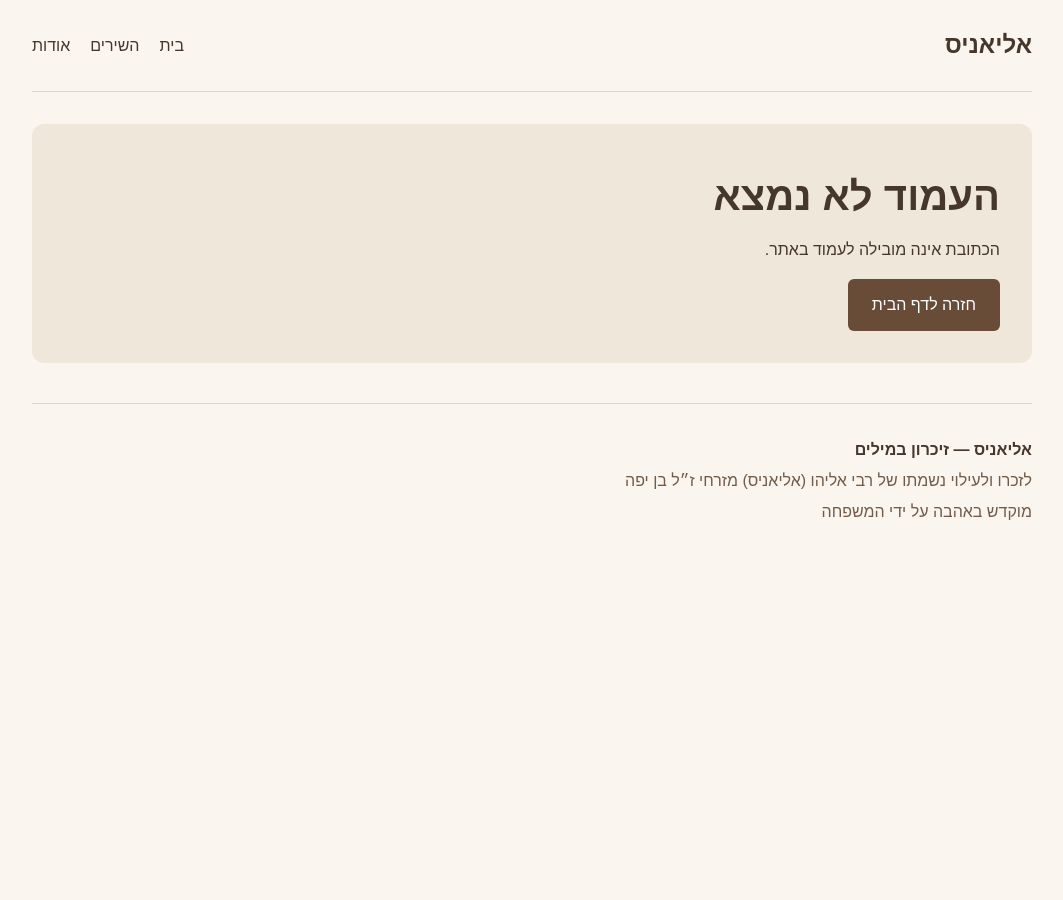
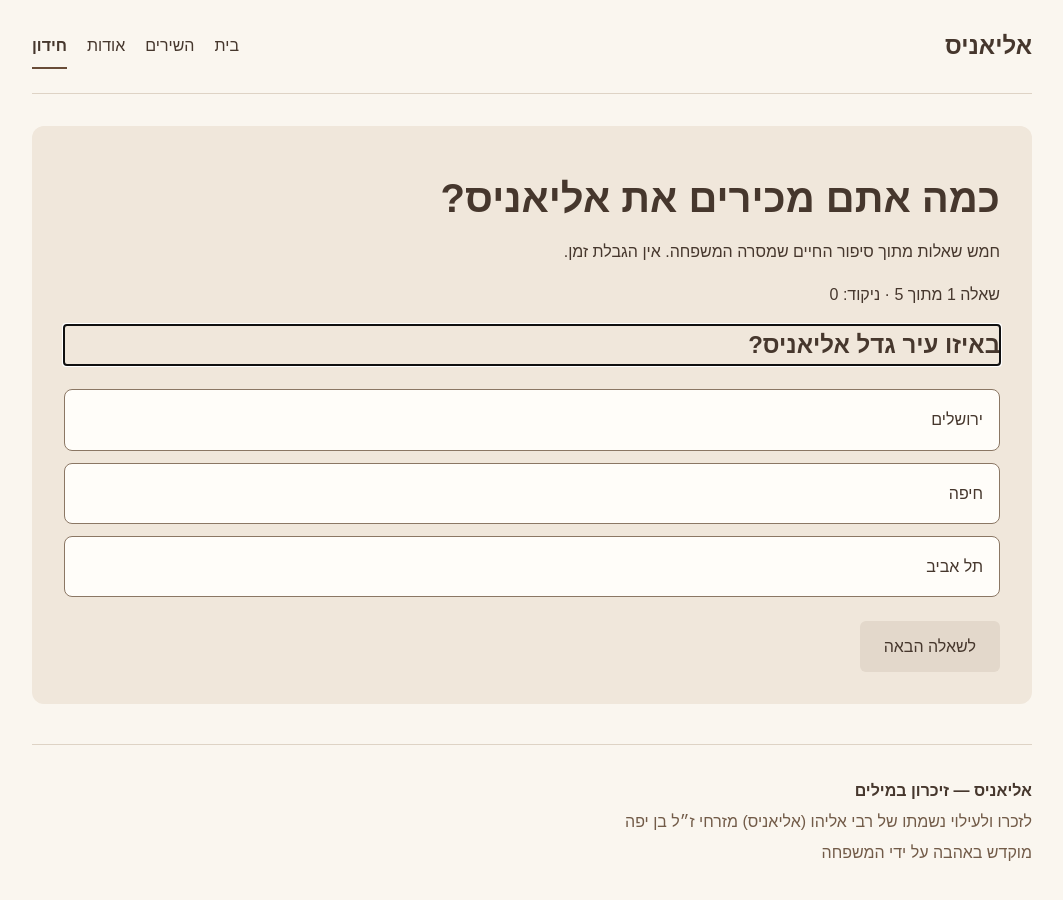
Before and after one commit to urielmizrahi91-svg/ElianisZikaron-FinalProject, a React (Vite) app: page /quiz in a window 1280 px wide. Shown: the top 900 px of the page, without its empty margins (108-1171 px from the left). Before the commit the page ends 800 px from the top, so only its background shows below. Built offline with nearby package versions, Linux system fonts and the light colour scheme.

Commit message:
feat: add five-question memorial quiz with scoring and feedback

```diff
--- a/src/App.tsx
+++ b/src/App.tsx
@@ -6,6 +6,7 @@ import AboutPage from './pages/AboutPage'
 import NotFoundPage from './pages/NotFoundPage'
 import RouteFocus from './components/RouteFocus'
 import { FavoritesProvider } from './context/FavoritesContext'
+import QuizPage from './pages/QuizPage'
 
 export default function App() {
   return (
@@ -20,6 +21,7 @@ export default function App() {
               <NavLink to="/" end>בית</NavLink>
               <NavLink to="/songs">השירים</NavLink>
               <NavLink to="/about">אודות</NavLink>
+              <NavLink to="/quiz">חידון</NavLink>
             </nav>
           </header>
 
@@ -29,6 +31,7 @@ export default function App() {
               <Route path="/songs" element={<SongList />} />
               <Route path="/songs/:songId" element={<SongPage />} />
               <Route path="/about" element={<AboutPage />} />
+              <Route path="/quiz" element={<QuizPage />} />
               <Route path="*" element={<NotFoundPage />} />
             </Routes>
           </main>
--- a/src/components/RouteFocus.tsx
+++ b/src/components/RouteFocus.tsx
@@ -13,7 +13,9 @@ export default function RouteFocus() {
         ? 'השירים'
         : pathname === '/about'
           ? 'סיפור החיים'
-          : song?.title ?? 'העמוד לא נמצא'
+          : pathname === '/quiz'
+            ? 'חידון'
+            : song?.title ?? 'העמוד לא נמצא'
     document.title = `${pageTitle} | אליאניס — זיכרון במילים`
     window.scrollTo(0, 0)
     document.getElementById('main-content')?.focus({ preventScroll: true })
--- /dev/null
+++ b/src/data/quiz.ts
@@ -0,0 +1,14 @@
+export interface QuizQuestion {
+  question: string
+  options: string[]
+  answer: number
+  explanation: string
+}
+
+export const quizQuestions: QuizQuestion[] = [
+  { question: 'באיזו עיר גדל אליאניס?', options: ['ירושלים', 'חיפה', 'תל אביב'], answer: 1, explanation: 'אליהו גדל בחיפה, בבית של מסורת ומוזיקה.' },
+  { question: 'באיזה כלי נגינה התמחה?', options: ['פסנתר', 'חצוצרה', 'בוזוקי'], answer: 2, explanation: 'אחרי שלמד גיטרה, התמחה אליהו בנגינה בבוזוקי.' },
+  { question: 'לאיזו קבוצת כדורגל כתב ושר שיר אליפות בשנת 1984?', options: ['מכבי חיפה', 'מכבי תל אביב', 'בית״ר ירושלים'], answer: 0, explanation: 'לפי סיפור המשפחה, אליאניס כתב ושר את שיר האליפות הראשון של מכבי חיפה.' },
+  { question: 'לאן עבר בגיל 34?', options: ['אילת', 'מעלות־תרשיחא', 'באר שבע'], answer: 1, explanation: 'בגיל 34 עבר למעלות־תרשיחא וחזר בתשובה.' },
+  { question: 'למה הקדיש את לילותיו?', options: ['לימוד תורה', 'אימוני כדורגל', 'לימודי צילום'], answer: 0, explanation: 'אליהו הקדיש את לילותיו ללימוד תורה, לצד עשייה של חסד והשכנת שלום.' },
+]
--- a/src/index.css
+++ b/src/index.css
@@ -127,6 +127,17 @@ footer { padding: 32px 0; color: #725b48; }
 .favorite-button[aria-pressed="true"] { background: #e8d8c6; }
 .favorite-button:hover { background: #e8d8c6; }
 
+button.button { border: 0; font: inherit; cursor: pointer; }
+button:disabled { cursor: default; }
+.button:disabled { background: #e3d8cb; color: #46372d; }
+.quiz-options { display: flex; flex-direction: column; gap: 12px; margin: 24px 0; }
+.quiz-option { padding: 16px; text-align: start; border: 1px solid #8b7764; border-radius: 8px; color: #46372d; background: #fffdf9; cursor: pointer; }
+.quiz-option:not(:disabled):hover, .quiz-option.selected { background: #e8d8c6; }
+.quiz-option.selected { border: 2px solid #694c37; }
+.quiz-feedback { padding: 16px; margin-bottom: 24px; background: #fffdf9; border-radius: 8px; }
+.quiz-feedback p { margin: 4px 0; }
+.quiz-score { font-size: 24px; font-weight: bold; }
+
 @media (max-width: 600px) {
   .intro { flex-direction: column; align-items: stretch; gap: 24px; padding: 32px 0; }
   .intro > .memorial-photo { order: -1; flex-basis: auto; max-width: 320px; align-self: center; }
--- /dev/null
+++ b/src/pages/QuizPage.tsx
@@ -0,0 +1,81 @@
+import { useEffect, useRef, useState } from 'react'
+import { Link } from 'react-router-dom'
+import { quizQuestions } from '../data/quiz'
+
+export default function QuizPage() {
+  const [index, setIndex] = useState(0)
+  const [selected, setSelected] = useState<number | null>(null)
+  const [score, setScore] = useState(0)
+  const [finished, setFinished] = useState(false)
+  const heading = useRef<HTMLHeadingElement>(null)
+  const question = quizQuestions[index]!
+
+  useEffect(() => {
+    heading.current?.focus()
+  }, [index, finished])
+
+  function chooseAnswer(option: number) {
+    if (selected !== null) return
+    setSelected(option)
+    if (option === question.answer) setScore((previous) => previous + 1)
+  }
+
+  function nextQuestion() {
+    if (selected === null) return
+    if (index === quizQuestions.length - 1) setFinished(true)
+    else {
+      setIndex((previous) => previous + 1)
+      setSelected(null)
+    }
+  }
+
+  function restart() {
+    setIndex(0)
+    setSelected(null)
+    setScore(0)
+    setFinished(false)
+  }
+
+  return (
+    <section className="content-panel quiz-panel">
+      <h1>כמה אתם מכירים את אליאניס?</h1>
+      <p>חמש שאלות מתוך סיפור החיים שמסרה המשפחה. אין הגבלת זמן.</p>
+      {finished ? (
+        <div>
+          <h2 ref={heading} tabIndex={-1}>החידון הסתיים</h2>
+          <p className="quiz-score">הניקוד שלכם: {score} מתוך {quizQuestions.length}</p>
+          <p>תודה שהקדשתם רגע להכיר את סיפורו.</p>
+          <button className="button" type="button" onClick={restart}>התחלה מחדש</button>
+          <Link className="home-about-link" to="/about">לסיפור החיים</Link>
+        </div>
+      ) : (
+        <div>
+          <p>שאלה {index + 1} מתוך {quizQuestions.length} · ניקוד: {score}</p>
+          <h2 ref={heading} tabIndex={-1}>{question.question}</h2>
+          <div className="quiz-options" role="group" aria-label={question.question}>
+            {question.options.map((option, optionIndex) => (
+              <button
+                className={`quiz-option${selected === optionIndex ? ' selected' : ''}`}
+                type="button"
+                key={option}
+                disabled={selected !== null}
+                onClick={() => chooseAnswer(optionIndex)}
+              >
+                {option}
+              </button>
+            ))}
+          </div>
+          {selected !== null && (
+            <div className="quiz-feedback" role="status">
+              <p><strong>{selected === question.answer ? 'תשובה נכונה!' : `התשובה הנכונה: ${question.options[question.answer]}`}</strong></p>
+              <p>{question.explanation}</p>
+            </div>
+          )}
+          <button className="button" type="button" disabled={selected === null} onClick={nextQuestion}>
+            {index === quizQuestions.length - 1 ? 'לסיכום' : 'לשאלה הבאה'}
+          </button>
+        </div>
+      )}
+    </section>
+  )
+}
```
Also changed, not shown: 6 other files (tests, documents, lock files or other folders).
